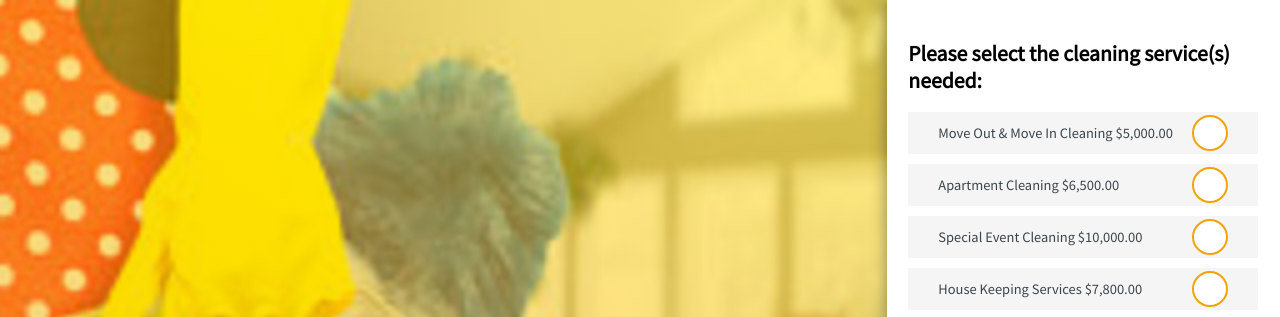
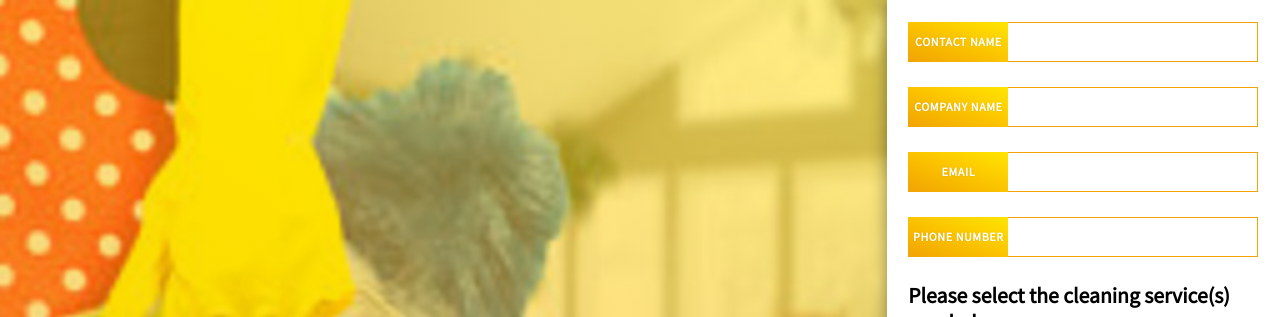
Before and after one commit to JACTheCreator/JennaMaidServiceWebsite, a plain HTML site: page index.html in a window 1280 px wide. Shown: the top 317 px of the page. Drawn offline with Linux system fonts and the light colour scheme.

Commit message:
Added input field and a submit buttom

```diff
--- a/css/style.css
+++ b/css/style.css
@@ -137,20 +137,80 @@ form {
 
 /* width */
 ::-webkit-scrollbar {
-  width: 10px;
+    width: 10px;
 }
 
 /* Track */
 ::-webkit-scrollbar-track {
-  background: #f1f1f1;
+    background: #f1f1f1;
 }
 
 /* Handle */
 ::-webkit-scrollbar-thumb {
-  background: #888;
+    background: #888;
 }
 
 /* Handle on hover */
 ::-webkit-scrollbar-thumb:hover {
-  background: #555;
+    background: #555;
 }
+
+.row {
+    margin-bottom: 25px;
+    position: relative;
+    overflow: hidden;
+}
+
+form input[type="text"], form input[type="email"] {
+    width: 100%;
+    height: 40px;
+    padding: 10px 10px 10px 110px;
+    box-sizing: border-box;
+    border: 1px solid rgb(241,163,8);
+    color: #333;
+    border-radius: 0;
+    transition: all 0.3s cubic-bezier(1, 0.1, 0, 0.9);
+}
+
+form input[type="text"] + label, form input[type="email"] + label  {
+    position: absolute;
+    top: 0;
+    bottom: 0;
+    left: 0;
+    height: 40px;
+    line-height: 40px;
+    font-size: 12px;
+    font-weight: bold;
+    width: 100px;
+    text-shadow: 0 0 2px rgba(0, 0, 0, 0.1);
+    text-align: center;
+    text-transform: uppercase;
+    letter-spacing: 0.05em;
+    color: white;
+    background-image: linear-gradient(to right top, rgb(241,163,8), rgb(246,179,0), rgb(251,195,0), rgb(254,212,0), rgb(255,229,0));
+    border-radius: 0;
+    border-image: linear-gradient(to left bottom, rgb(241,163,8), rgb(246,179,0), rgb(251,195,0), rgb(254,212,0), rgb(255,229,0));
+    transition: all 0.3s cubic-bezier(1, 0.1, 0, 0.9);
+    transform: translateZ(0) translateX(0);
+}
+
+form input[type="text"]:focus, form input[type="email"]:focus {
+    padding-left: 10px;
+    border-image: linear-gradient(to left bottom, rgb(241,163,8), rgb(246,179,0), rgb(251,195,0), rgb(254,212,0), rgb(255,229,0));
+}
+
+form input[type="text"]:focus + label, form input[type="email"]:focus + label {
+    transform: translateZ(0) translateX(-100%);
+}
+
+button {
+    width: 100%;
+    height: 40px;
+    background-image: linear-gradient(to right top, rgb(241,163,8), rgb(246,179,0), rgb(251,195,0), rgb(254,212,0), rgb(255,229,0));
+    border: 0;
+    color: #fff;
+}
+
+button:hover {
+    background-image: linear-gradient(to right top, #c3be5e, #bfb750, #bbb140, #b7aa30, #b3a31c);
+}
--- a/index.html
+++ b/index.html
@@ -17,6 +17,26 @@
         </article>
         <article class="split right">
             <form>
+                <div class="row">
+                    <input type="text" name="contact_name" id="contact_name"/>
+                    <label for="contact_name">Contact Name</label>
+                </div>
+
+                <div class="row">
+                    <input type="text" name="company_name" id="company_name"/>
+                    <label for="company_name">Company Name</label>
+                </div>
+
+                <div class="row">
+                    <input type="email" name="email" id="email"/>
+                    <label for="email">Email</label>
+                </div>
+
+                <div class="row">
+                    <input type="text" name="number" id="number"/>
+                    <label for="number">Phone Number</label>
+                </div>
+
                 <h1>Please select the cleaning service(s) needed:</h1>
                 <div class="inputGroup">
                     <input id="mominc" name="mominc" type="checkbox" onclick="findTotal()"/>
@@ -53,7 +73,8 @@
 
                 <br>
                 <hr>
-                </form>
+                <button type="sumbit">SUMBIT</button>
+            </form>
         </article>
     </body>
 </html>
```
